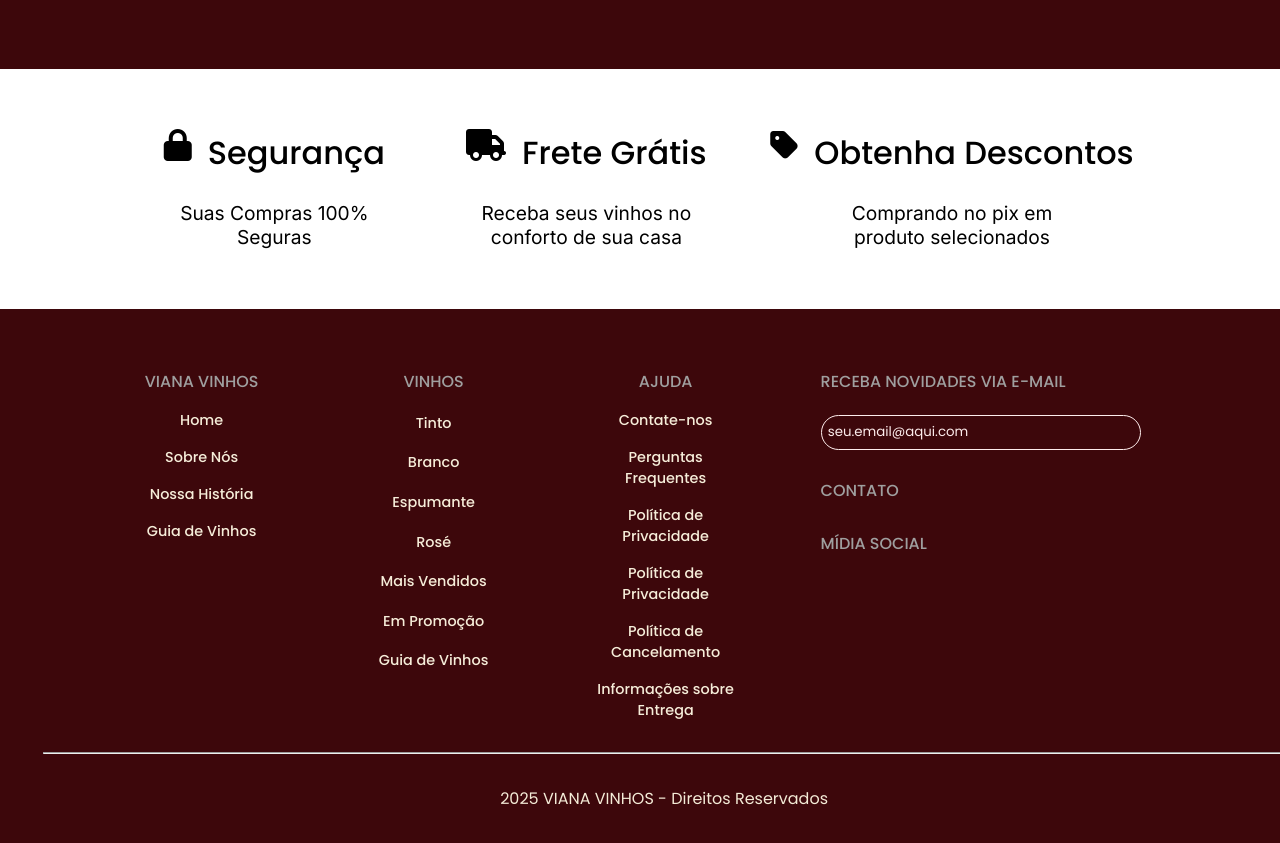
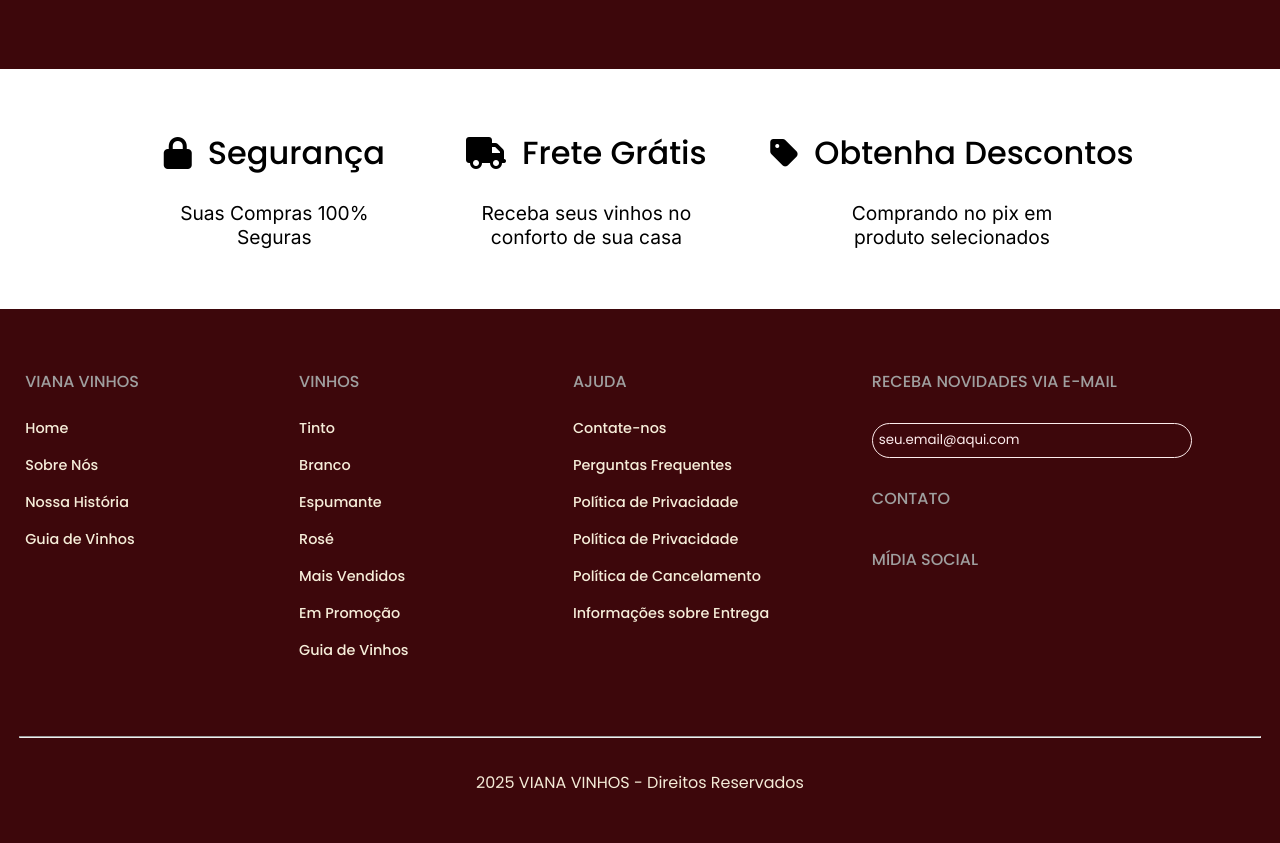
Before and after one commit to Fabriciobr5975/Projeto-WEB-Front-end, a React (Create React App) app in the folder front-end/vinho/: page /homepage in a window 1280 px wide. Shown: the part 3560-4403 px from the top of the page. Built offline with nearby package versions, Linux system fonts and the light colour scheme; a web font is replaced by a local one.

Commit message:
🛠️ Ajustes em algumas partes do CSS, e uma pequena tentativa de melhorar a usabilidade na parte da responsividade (Spoiler - Não funcionou 🤡)

```diff
--- a/front-end/vinho/src/components/disclaimer/index.scss
+++ b/front-end/vinho/src/components/disclaimer/index.scss
@@ -18,8 +18,9 @@
 
     .cabecalho {
       display: flex;
-      color: #000;
-      text-align: center;
+      flex-wrap: wrap;
+      justify-content: flex-start;
+      align-items: center;
       font-family: Inter;
       font-size: 2rem;
       font-style: normal;
@@ -34,6 +35,7 @@
       display: flex;
       flex-direction: column;
       text-align: center;
+      justify-content: center;
       align-items: center;
       gap: 1.5rem;
 
--- a/front-end/vinho/src/components/footer/index.scss
+++ b/front-end/vinho/src/components/footer/index.scss
@@ -1,7 +1,8 @@
 .footer {
   display: flexbox;
+  width: 100%;
   height: 100%;
-  padding: 3.4375rem 3.1875rem 2.6875rem 6.2rem;
+  padding: 3.4375rem 3.1875rem 2.6875rem 3.1875rem;
   justify-items: center;
   align-items: center;
   background: #3d070b;
@@ -10,39 +11,40 @@
     display: flex;
     padding: 0.346rem 0.39rem 0.638rem;
     width: 77.625rem;
-    justify-content: center;
-    align-items: center;
+    justify-content: space-around;
+    align-items: flex-start;
     margin-bottom: 4rem;
-    gap: 5rem;
+    gap: 6rem;
 
     .mapa-navegacao-footer {
       display: flex;
-      width: 9.625rem;
-      height: 18.875rem;
+      width: 23.9375rem;
       flex-direction: column;
-      align-items: center;
-      justify-content: start;
+      align-items: flex-start;
+      justify-content: flex-start;
       gap: 1rem;
     }
 
     .vinho-footer {
       display: flex;
-      width: 9.625rem;
-      height: 18.875rem;
+      width: 23.9375rem;
       flex-direction: column;
-      align-items: center;
-      justify-content: space-between;
+      align-items: flex-start;
+      justify-content: flex-start;
       gap: 1rem;
     }
 
     .ajuda-footer {
       display: flex;
-      width: 9.625rem;
-      height: 18.875rem;
+      width: 27rem;
       flex-direction: column;
-      align-items: center;
-      justify-content: space-between;
+      align-items: flex-start;
+      justify-content: flex-start;
       gap: 1rem;
+
+      a {
+        text-align: start;
+      }
     }
 
     .conteudo-adicional-footer {
@@ -110,7 +112,7 @@
     gap: 2rem;
     align-items: center;
     justify-content: flex-end;
-    padding: 2rem 2.5rem 1rem 2.5rem;
+    padding: 1rem 2.5rem 1rem 2.5rem;
   }
 
   #mensagem-direitos-reservados {
@@ -122,4 +124,9 @@
     font-weight: 400;
     line-height: normal;
   }
+
+
+  h3 {
+    padding-bottom: .5rem;
+  }
 }
--- a/front-end/vinho/src/index.scss
+++ b/front-end/vinho/src/index.scss
@@ -9,7 +9,7 @@
 }
 
 body {
-  background: #3d070b;
+  background-color: #3d070b;
 }
 
 .pagina {
```
